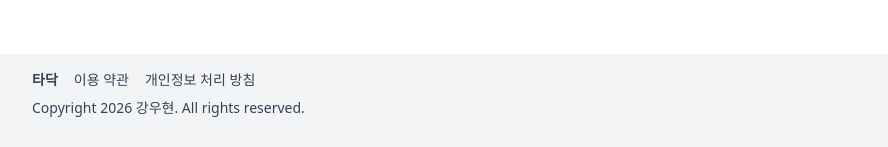
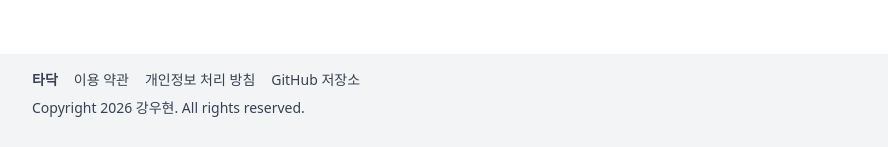
Before and after one commit to KangWH/tadak-docs, a Next.js app: page / in a window 1280 px wide. Shown: the part 1008-1155 px from the top of the page, without its empty margins (144-1032 px from the left). Built offline with nearby package versions, Linux system fonts and the light colour scheme; a web font is replaced by a local one.

Commit message:
Update footer.tsx

```diff
--- a/app/footer.tsx
+++ b/app/footer.tsx
@@ -8,6 +8,7 @@ export default function Footer() {
           <strong>타닥</strong>
           <Link href="/terms">이용 약관</Link>
           <Link href="/privacy">개인정보 처리 방침</Link>
+          <a href="https://github.com/KangWH/Tadak-Public" target="_blank">GitHub 저장소</a>
         </div>
         <p>Copyright 2026 강우현. All rights reserved.</p>
       </div>
```
